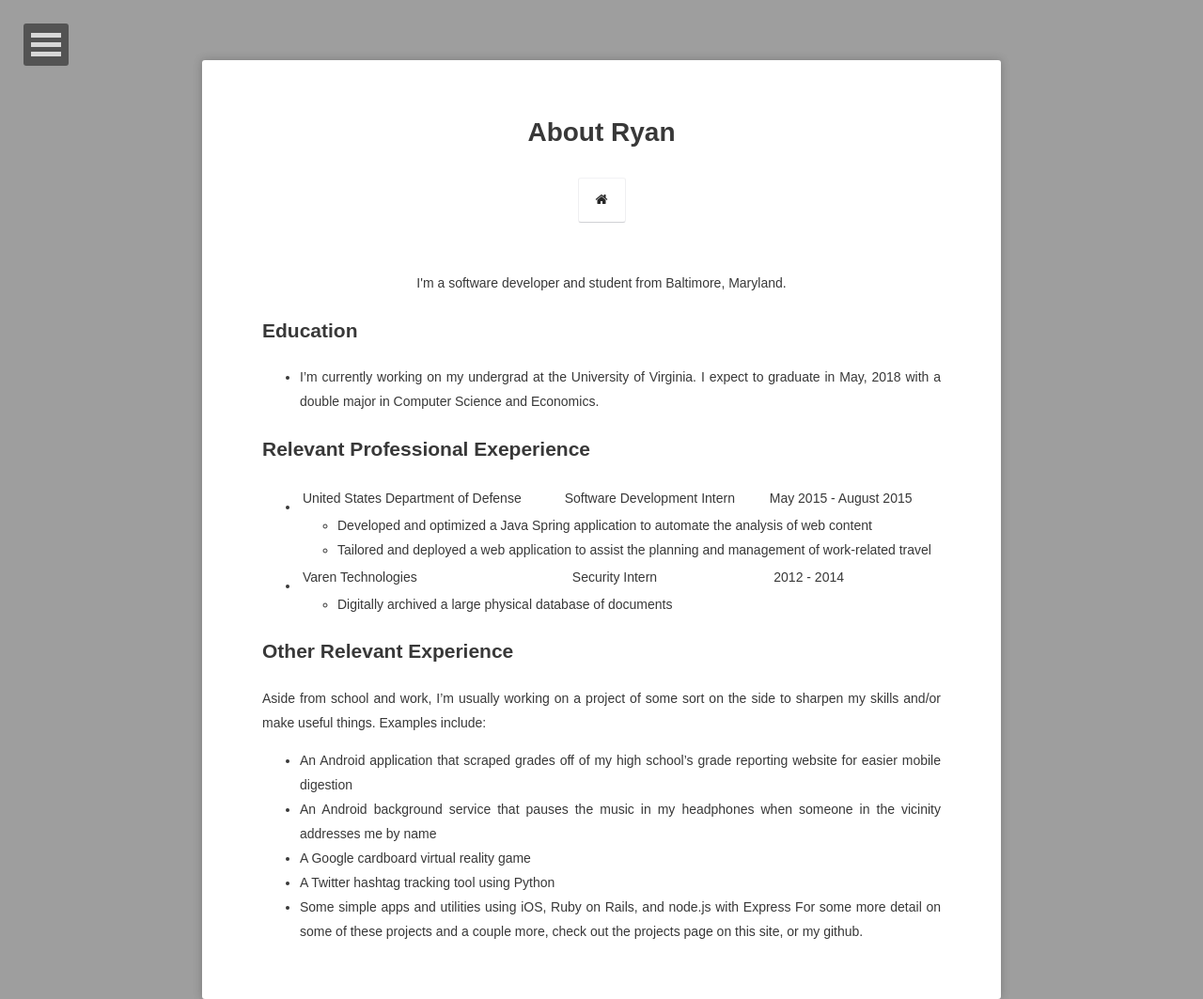
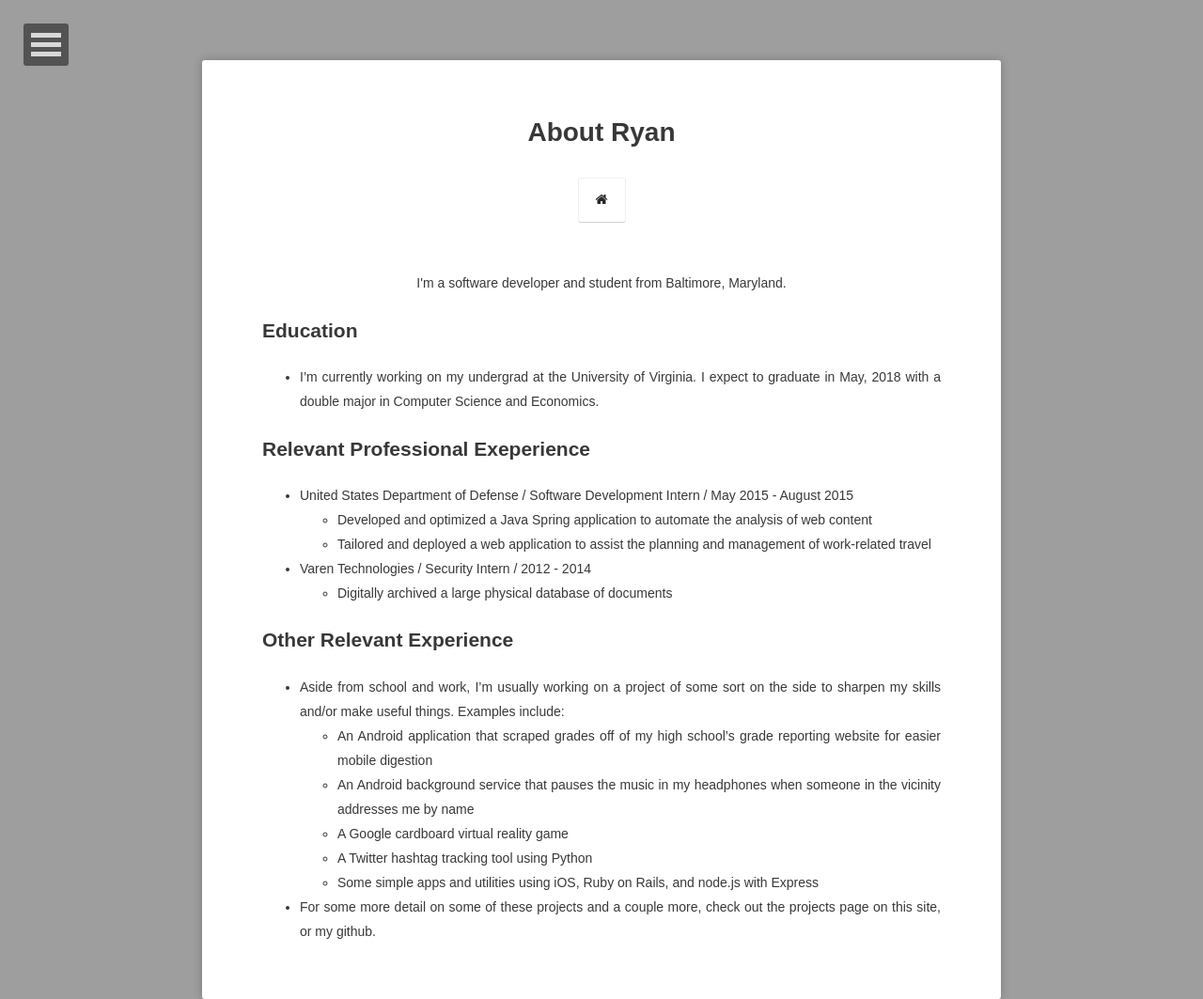
Before and after one commit to rjdean123/rjdean123.github.io, a Jekyll site: the page built from about/index.md, in a window 1280 px wide. Shown: the whole page at 94% size. Built offline with Jekyll 4.4.1, drawn with Linux system fonts in a browser that asks for light colours; some web fonts are replaced.

```diff
--- a/about/index.md
+++ b/about/index.md
@@ -11,17 +11,17 @@ date: 2016-03-21
 * I'm currently working on my undergrad at the University of Virginia. I expect to graduate in May, 2018 with a double major in Computer Science and Economics.
 
 ## Relevant Professional Exeperience
-* United States Department of Defense | Software Development Intern | May 2015 - August 2015
+* United States Department of Defense / Software Development Intern / May 2015 - August 2015
 	* Developed and optimized a Java Spring application to automate the analysis of web content
 	* Tailored and deployed a web application to assist the planning and management of work-related travel
-* Varen Technologies | Security Intern | 2012 - 2014
+* Varen Technologies / Security Intern / 2012 - 2014
 	* Digitally archived a large physical database of documents
 
 ## Other Relevant Experience
-Aside from school and work, I'm usually working on a project of some sort on the side to sharpen my skills and/or make useful things. Examples include:
-* An Android application that scraped grades off of my high school's grade reporting website for easier mobile digestion
-* An Android background service that pauses the music in my headphones when someone in the vicinity addresses me by name
-* A Google cardboard virtual reality game
-* A Twitter hashtag tracking tool using Python
-* Some simple apps and utilities using iOS, Ruby on Rails, and node.js with Express
-For some more detail on some of these projects and a couple more, check out the projects page on this site, or my github.
+* Aside from school and work, I'm usually working on a project of some sort on the side to sharpen my skills and/or make useful things. Examples include:
+	* An Android application that scraped grades off of my high school's grade reporting website for easier mobile digestion
+	* An Android background service that pauses the music in my headphones when someone in the vicinity addresses me by name
+	* A Google cardboard virtual reality game
+	* A Twitter hashtag tracking tool using Python
+	* Some simple apps and utilities using iOS, Ruby on Rails, and node.js with Express
+* For some more detail on some of these projects and a couple more, check out the projects page on this site, or my github.
```
